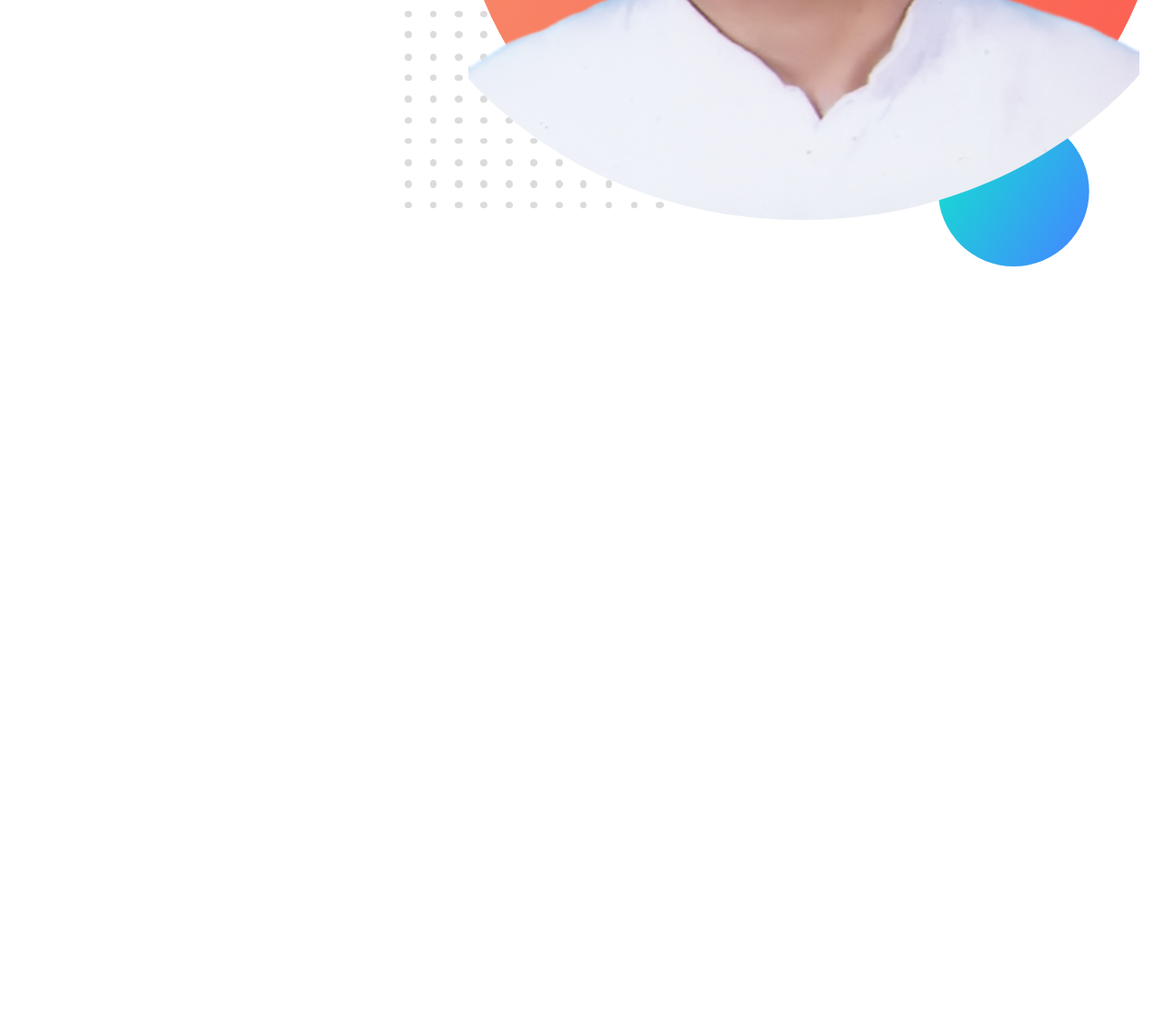
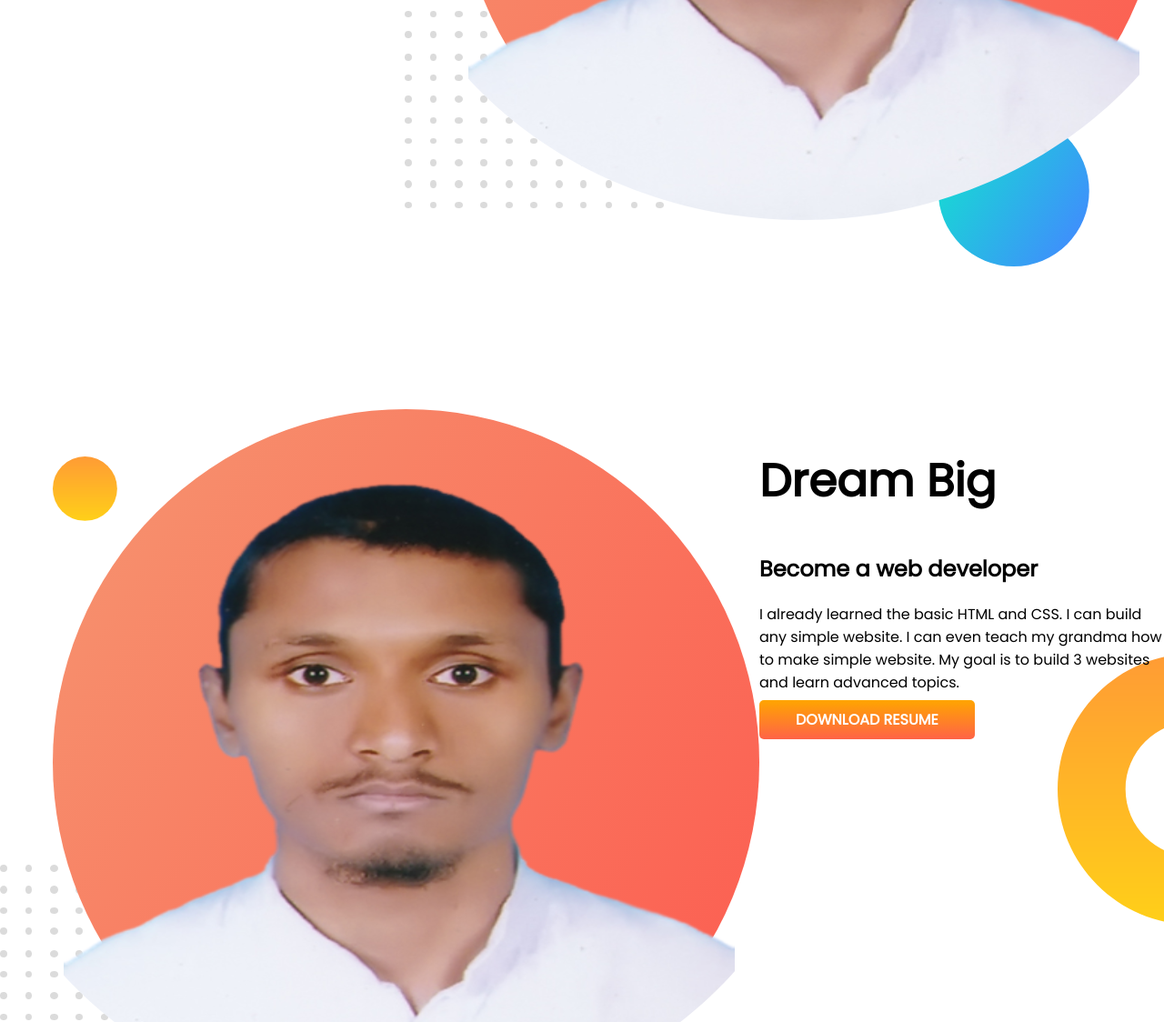
Before and after one commit to Babor12/developer.portfolio, a plain HTML site: page index.html in a window 1280 px wide. Shown: the part 536-1660 px from the top of the page at 91% size. Before the commit the page ends 836 px from the top, so only its background shows below. Drawn offline with Linux system fonts and the light colour scheme.

Commit message:
dream added

```diff
--- a/index.html
+++ b/index.html
@@ -29,6 +29,19 @@
             <img src="images/babor-pc-with-bg.png" alt="">
         </div>
     </section>
+    <section class="dream-big">
+        <div class="half width">
+            <img src="images/babor-pc-with-bg.png" alt="">
+        </div>
+        <div class="half width">
+            <h1>Dream Big</h1>
+            <h2>Become a web developer</h2>
+            <p>I already learned the basic HTML and CSS. I can build any simple website. I can even teach my grandma how
+                to make simple website. My goal is to build 3 websites and learn advanced topics.</p>
+            <a class="link-button" target="_blank" href="">DOWNLOAD RESUME</a>
+        </div>
+
+    </section>
 </body>
 
 </html>
--- a/style.css
+++ b/style.css
@@ -13,6 +13,7 @@ h1 {
 
 section {
     display: flex;
+    margin-bottom: 150px;
 }
 
 .half-width {
@@ -37,3 +38,9 @@ section {
     background-image: url(images/top-banner.png);
     background-repeat: no-repeat;
 }
+
+.dream-big {
+    background-image: url(images/dream-big.png);
+    background-repeat: no-repeat;
+    background-position: right;
+}
```
Also changed, not shown: images/dream-big.png (renamed from images/dream-bg.png).
